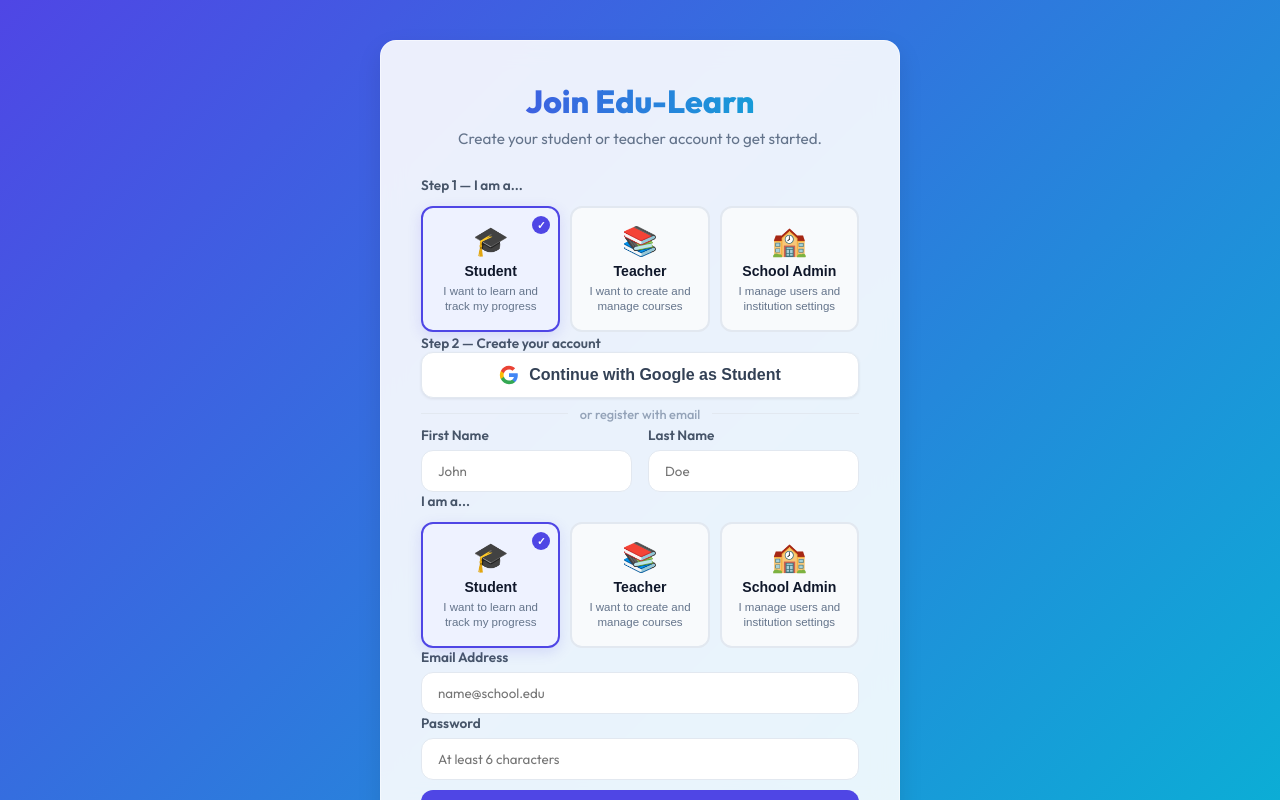
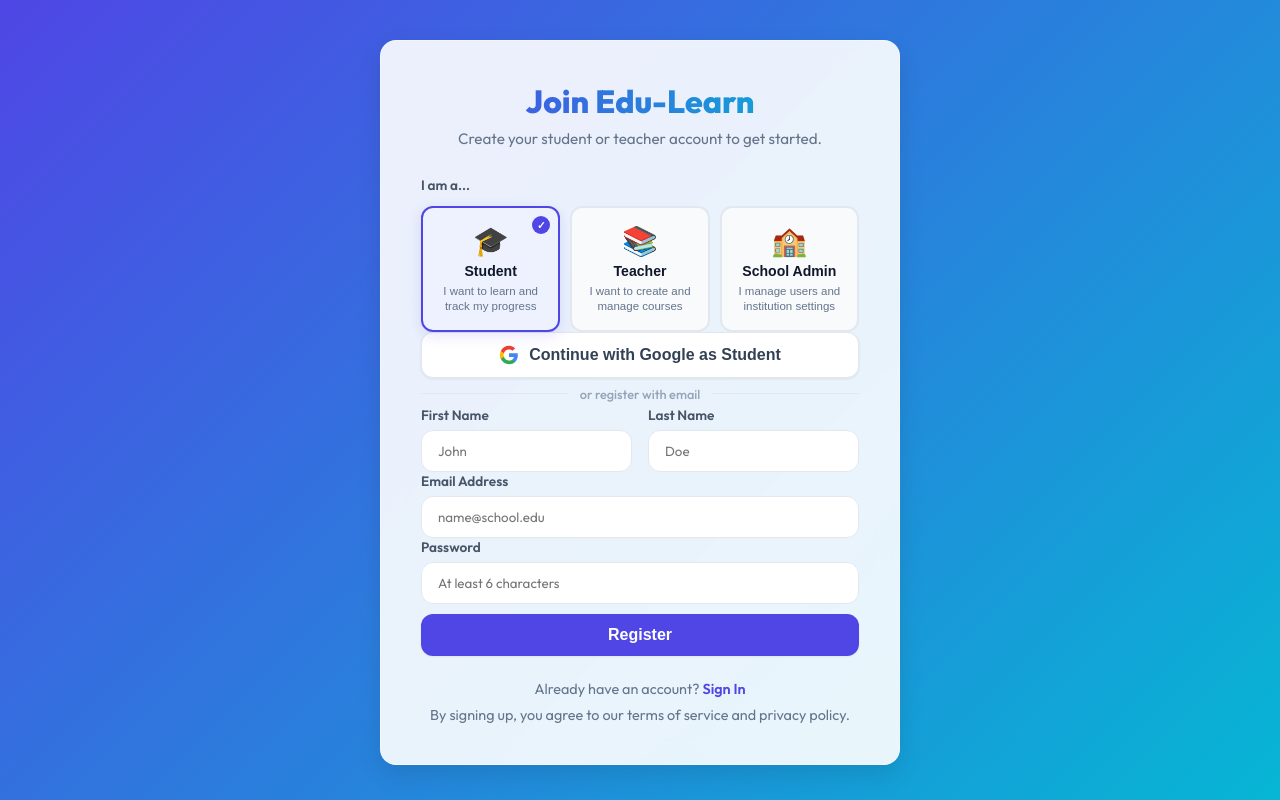
Before and after one commit to Usytech01/edu-learn, a Next.js app: page /register in a window 1280 px wide. Built offline with nearby package versions, Linux system fonts and the light colour scheme; no server answers.

Commit message:
style: merge duplicate role grids into one top selector on the register page

```diff
--- a/src/app/register/page.tsx
+++ b/src/app/register/page.tsx
@@ -86,9 +86,9 @@ export default function RegisterPage() {
         {errorMsg && <div style={styles.error}>{errorMsg}</div>}
         {successMsg && <div style={styles.success}>{successMsg}</div>}
 
-        {/* Step 1: Role Selection */}
+        {/* Role Selection */}
         <div style={styles.inputGroup}>
-          <label style={styles.label}>Step 1 — I am a...</label>
+          <label style={styles.label}>I am a...</label>
           <div style={styles.roleGrid}>
             {[
               { value: 'student', label: 'Student', icon: '🎓', desc: 'I want to learn and track my progress' },
@@ -114,9 +114,8 @@ export default function RegisterPage() {
           </div>
         </div>
 
-        {/* Step 2: Google Sign-Up (primary) */}
+        {/* Google Sign-Up */}
         <div style={styles.googleSection}>
-          <label style={styles.label}>Step 2 — Create your account</label>
           <button
             type="button"
             onClick={handleGoogleSignUp}
@@ -175,33 +174,6 @@ export default function RegisterPage() {
                 placeholder="Doe"
                 disabled={loading}
               />
-            </div>
-          </div>
-
-          <div style={styles.inputGroup}>
-            <label style={styles.label}>I am a...</label>
-            <div style={styles.roleGrid}>
-              {[
-                { value: 'student', label: 'Student', icon: '🎓', desc: 'I want to learn and track my progress' },
-                { value: 'teacher', label: 'Teacher', icon: '📚', desc: 'I want to create and manage courses' },
-                { value: 'school_admin', label: 'School Admin', icon: '🏫', desc: 'I manage users and institution settings' },
-              ].map((r) => (
-                <button
-                  key={r.value}
-                  type="button"
-                  disabled={loading}
-                  onClick={() => setRole(r.value as any)}
-                  style={{
-                    ...styles.roleCard,
-                    ...(role === r.value ? styles.roleCardActive : {}),
-                  }}
-                >
-                  <span style={styles.roleIcon}>{r.icon}</span>
-                  <span style={styles.roleName}>{r.label}</span>
-                  <span style={styles.roleDesc}>{r.desc}</span>
-                  {role === r.value && <span style={styles.checkBadge}>✓</span>}
-                </button>
-              ))}
             </div>
           </div>
 
```
